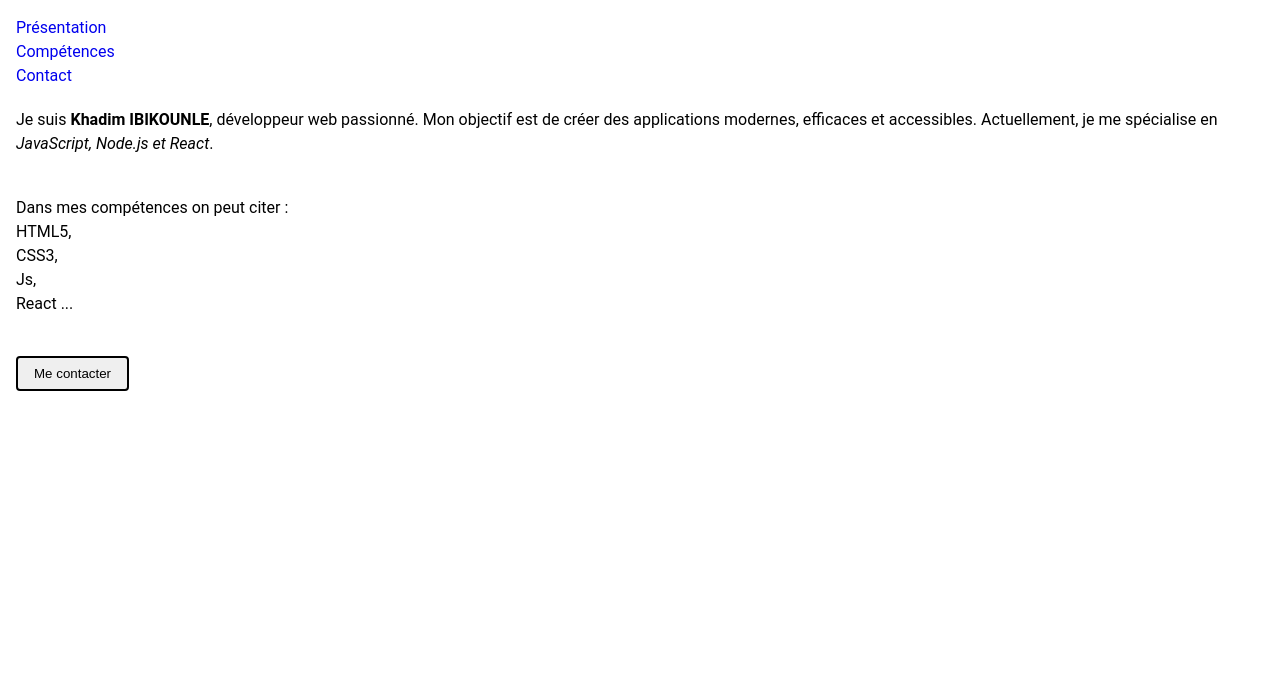
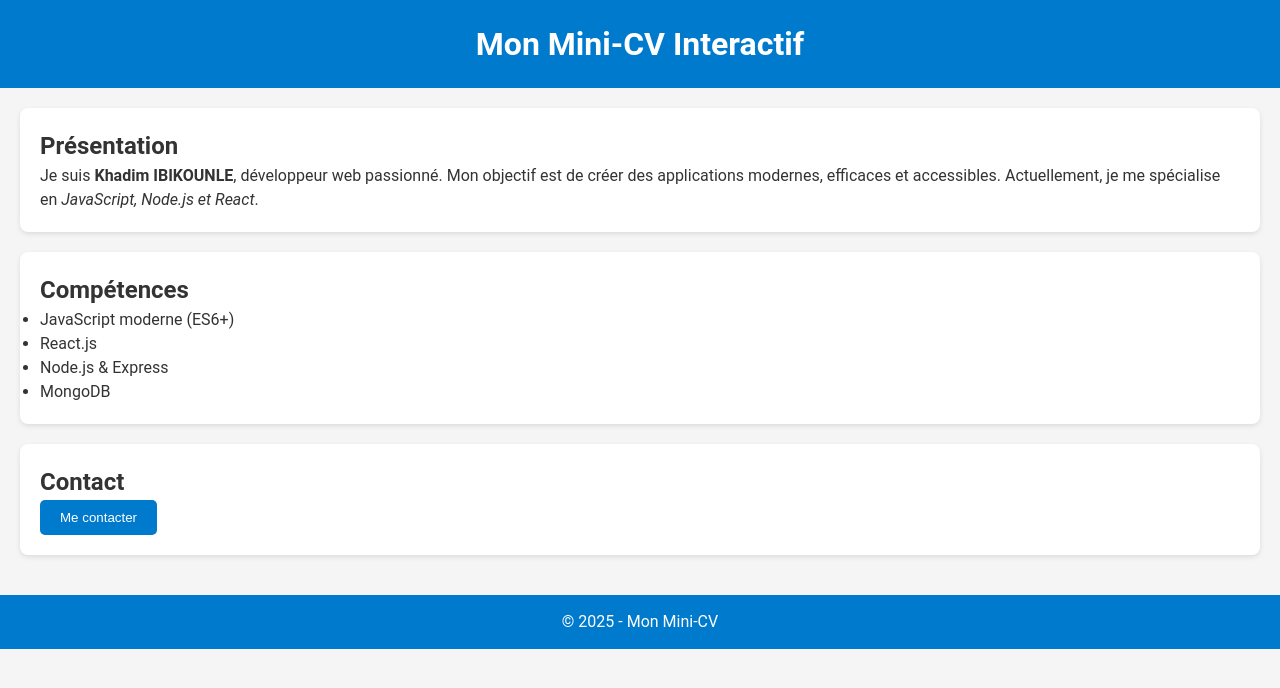
Before and after one commit to ikab08/mini-cv, a plain HTML site: page index.html in a window 1280 px wide. Drawn offline with Linux system fonts and the light colour scheme.

Commit message:
upd files for a better style

```diff
--- a/assets/css/style.css
+++ b/assets/css/style.css
@@ -7,25 +7,66 @@
 body {
   font-family: 'Roboto', system-ui, Arial, sans-serif;
   line-height: 1.5;
-  padding: 16px;
-  font-size: 16px;
+  background: #f5f5f5;
+  color: #333;
 }
 
-a {
-  text-decoration: none;
+header {
+  background: #007acc;
+  color: white;
+  padding: 20px;
+  text-align: center;
 }
 
-li {
-  list-style-type: none;
+main {
+  display: flex;
+  flex-direction: column;
+  gap: 20px;
+  padding: 20px;
 }
 
 section {
-  padding: 20px 0;
+  background: white;
+  padding: 20px;
+  border-radius: 8px;
+  box-shadow: 0px 2px 5px rgba(0, 0, 0, 0.1);
 }
 
 button {
-  border: 2px solid black;
-  border-radius: 4px;
-  padding: 8px 16px;
+  padding: 10px 20px;
+  background: #007acc;
+  color: white;
+  border: none;
+  border-radius: 5px;
   cursor: pointer;
+  transition: 0.3s;
 }
+
+button:hover {
+  background: #005f99;
+}
+
+#message {
+  margin-top: 10px;
+  color: green;
+  font-weight: bold;
+}
+
+.hidden {
+  display: none;
+}
+
+footer {
+  text-align: center;
+  padding: 15px;
+  background: #007acc;
+  color: white;
+  margin-top: 20px;
+}
+
+/* responsive */
+@media (max-width: 768px) {
+  main {
+    padding: 10px;
+  }
+}
--- a/index.html
+++ b/index.html
@@ -9,40 +9,40 @@
 
   <body>
     <header>
-      <div id="container">
-        <nav>
-          <ul>
-            <li><a href="#presentation">Présentation</a></li>
-            <li><a href="#competence">Compétences</a></li>
-            <li><a href="#contact">Contact</a></li>
-          </ul>
-        </nav>
-      </div>
+      <h1>Mon Mini-CV Interactif</h1>
     </header>
 
     <main>
       <section id="presentation">
+        <h2>Présentation</h2>
         <p>
           Je suis <strong>Khadim IBIKOUNLE</strong>, développeur web passionné.
           Mon objectif est de créer des applications modernes, efficaces et accessibles.
           Actuellement, je me spécialise en <em>JavaScript, Node.js et React</em>.
         </p>
       </section>
-      <section id="competence">
-        <p>
-          Dans mes compétences on peut citer :
-          <li>HTML5,</li>
-          <li>CSS3,</li>
-          <li>Js,</li>
-          <li>React ...</li>
-        </p>
+
+      <section id="skills">
+        <h2>Compétences</h2>
+        <ul>
+          <li>JavaScript moderne (ES6+)</li>
+          <li>React.js</li>
+          <li>Node.js & Express</li>
+          <li>MongoDB</li>
+        </ul>
       </section>
+
       <section id="contact">
+        <h2>Contact</h2>
         <button id="contactBtn">Me contacter</button>
+        <p id="message" class="hidden"></p>
       </section>
     </main>
 
-    <footer></footer>
+    <footer>
+      <p>&copy; 2025 - Mon Mini-CV</p>
+    </footer>
+
     <script src="./assets/js/script.js"></script>
   </body>
 </html>
```
